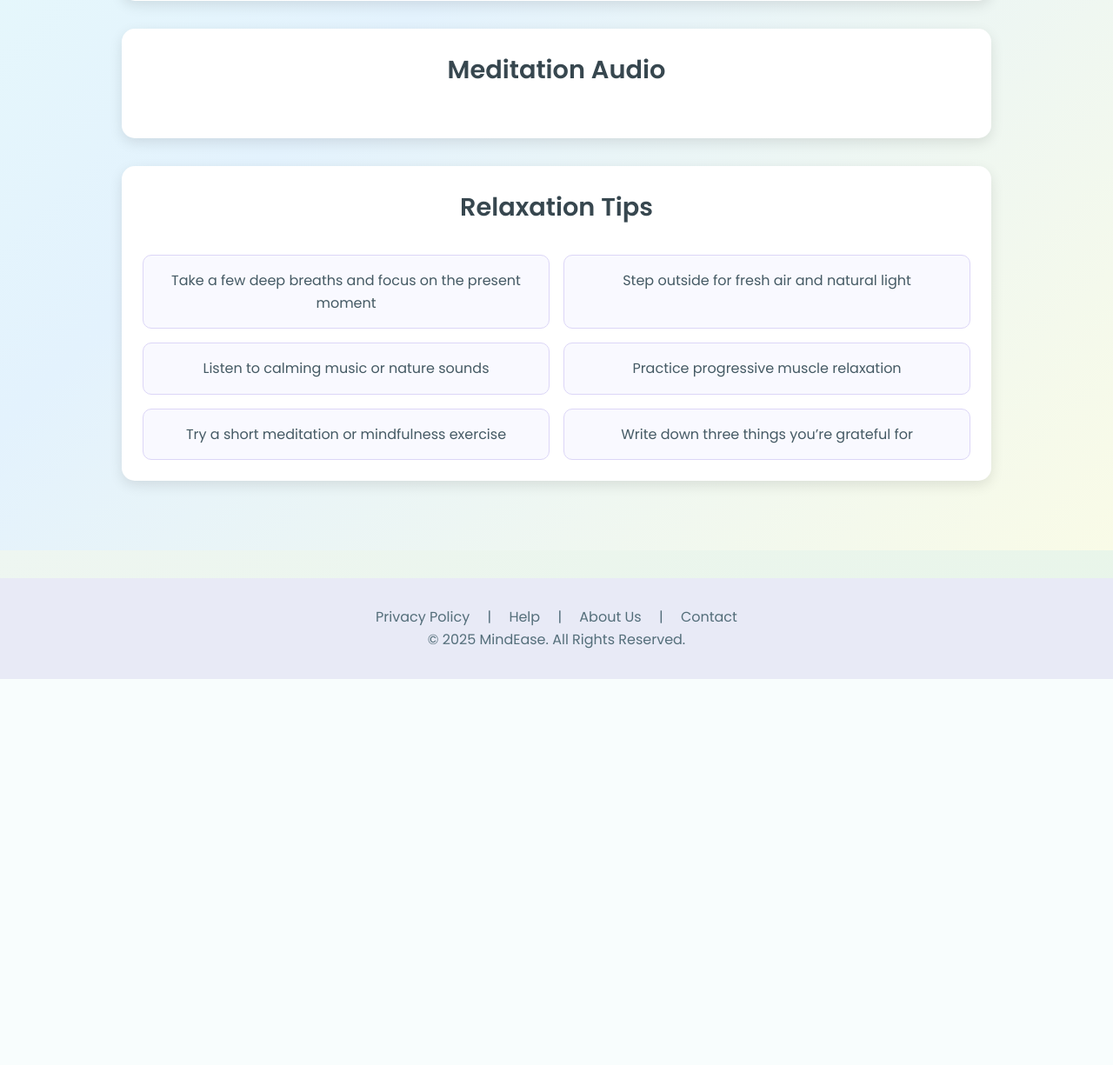
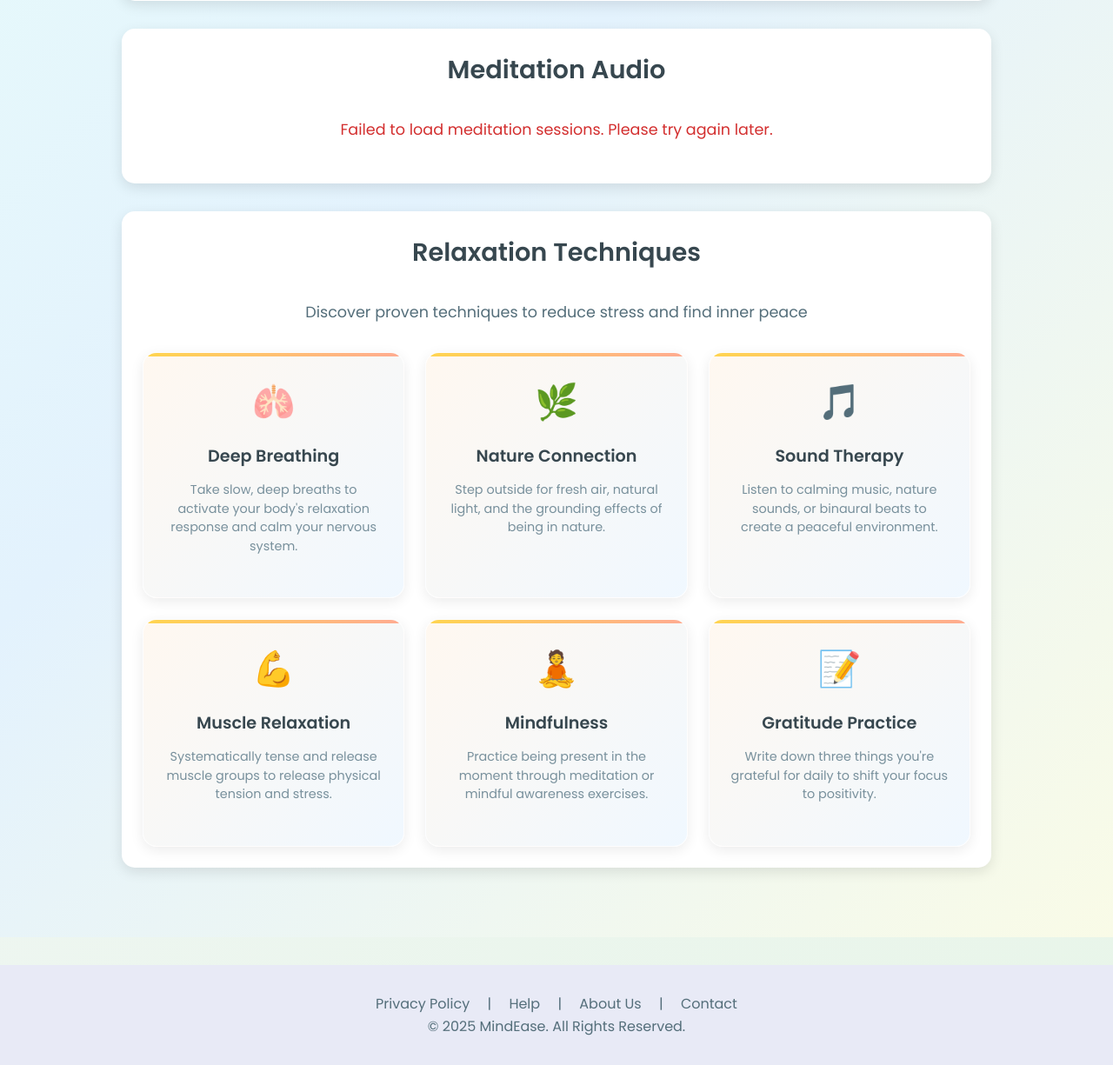
Before and after one commit to Pathum-Piyumal/MindEase, a PHP site: page /pages/calm_corner.html in a window 1280 px wide. Shown: the part 996-2221 px from the top of the page at 87% size. Before the commit the page ends 1777 px from the top, so only its background shows below. Run offline with PHP 8.4, Linux system fonts and the light colour scheme.

Commit message:
update:carm corner pages

```diff
--- a/public/css/calm_corner.css
+++ b/public/css/calm_corner.css
@@ -340,14 +340,159 @@ background: linear-gradient(135deg, #e9fff9, #e3f2fd, #f9fbe7);
 }
 
 }
+/* Meditation Grid */
+.meditation-grid {
+    display: grid;
+    grid-template-columns: repeat(auto-fit, minmax(300px, 1fr));
+    gap: 1.5rem;
+    margin-top: 2rem;
+}
+
 .meditation-card {
-    background: #faf5ff;
-    padding: 15px;
-    margin: 10px 0;
-    border-radius: 12px;
-    box-shadow: 0 3px 8px rgba(0,0,0,0.1);
+    background: linear-gradient(135deg, #f8f9ff, #e8f5e9);
+    padding: 1.5rem;
+    border-radius: 16px;
+    box-shadow: 0 4px 15px rgba(0, 0, 0, 0.08);
+    border: 1px solid rgba(255, 255, 255, 0.8);
+    transition: all 0.3s ease;
+    position: relative;
+    overflow: hidden;
+}
+
+.meditation-card::before {
+    content: '';
+    position: absolute;
+    top: 0;
+    left: 0;
+    right: 0;
+    height: 4px;
+    background: linear-gradient(90deg, #A8E6CF, #B3E5FC);
+}
+
+.meditation-card:hover {
+    transform: translateY(-5px);
+    box-shadow: 0 8px 25px rgba(0, 0, 0, 0.15);
+}
+
+.meditation-card h4 {
+    color: #37474f;
+    font-size: 1.3rem;
+    font-weight: 600;
+    margin-bottom: 0.5rem;
+}
+
+.meditation-card .category {
+    display: inline-block;
+    background: #A8E6CF;
+    color: #2e3a47;
+    padding: 0.25rem 0.75rem;
+    border-radius: 20px;
+    font-size: 0.8rem;
+    font-weight: 500;
+    margin-bottom: 1rem;
+}
+
+.meditation-card .duration {
+    color: #78909C;
+    font-size: 0.9rem;
+    margin-bottom: 1rem;
+    display: flex;
+    align-items: center;
+    gap: 0.5rem;
+}
+
+.meditation-card .duration::before {
+    content: '⏱️';
 }
 
 .meditation-card audio {
     width: 100%;
+    margin-top: 1rem;
+    border-radius: 8px;
 }
+
+.meditation-card .progress-bar {
+    width: 100%;
+    height: 4px;
+    background: #e0e0e0;
+    border-radius: 2px;
+    margin: 0.5rem 0;
+    overflow: hidden;
+}
+
+.meditation-card .progress-fill {
+    height: 100%;
+    background: linear-gradient(90deg, #A8E6CF, #B3E5FC);
+    border-radius: 2px;
+    transition: width 0.3s ease;
+}
+
+/* Techniques Grid */
+.techniques-grid {
+    display: grid;
+    grid-template-columns: repeat(auto-fit, minmax(280px, 1fr));
+    gap: 1.5rem;
+    margin-top: 2rem;
+}
+
+.technique-card {
+    background: linear-gradient(135deg, #fff8f0, #f0f8ff);
+    padding: 1.5rem;
+    border-radius: 16px;
+    box-shadow: 0 4px 15px rgba(0, 0, 0, 0.08);
+    border: 1px solid rgba(255, 255, 255, 0.8);
+    transition: all 0.3s ease;
+    text-align: center;
+    position: relative;
+    overflow: hidden;
+}
+
+.technique-card::before {
+    content: '';
+    position: absolute;
+    top: 0;
+    left: 0;
+    right: 0;
+    height: 4px;
+    background: linear-gradient(90deg, #FFD54F, #FFAB91);
+}
+
+.technique-card:hover {
+    transform: translateY(-5px);
+    box-shadow: 0 8px 25px rgba(0, 0, 0, 0.15);
+}
+
+.technique-icon {
+    font-size: 2.5rem;
+    margin-bottom: 1rem;
+    display: block;
+}
+
+.technique-card h3 {
+    color: #37474f;
+    font-size: 1.2rem;
+    font-weight: 600;
+    margin-bottom: 0.75rem;
+}
+
+.technique-card p {
+    color: #78909C;
+    font-size: 0.9rem;
+    line-height: 1.5;
+}
+
+/* Responsive adjustments */
+@media (max-width: 768px) {
+    .meditation-grid {
+        grid-template-columns: 1fr;
+    }
+
+    .techniques-grid {
+        grid-template-columns: 1fr;
+    }
+
+    .meditation-card,
+    .technique-card {
+        padding: 1rem;
+    }
+}
--- a/public/js/script.js
+++ b/public/js/script.js
@@ -186,22 +186,57 @@ document.addEventListener('DOMContentLoaded', () => {
   updateWeeklySessions();
 });
 async function loadMeditationAudio() {
+    try {
         const response = await fetch('../../backend/api/meditations.php');
         const data = await response.json();
 
         const container = document.getElementById("meditation-list");
 
+        if (data.length === 0) {
+            container.innerHTML = '<p style="color: #78909C; font-style: italic;">No meditation sessions available at the moment.</p>';
+            return;
+        }
+
+        container.innerHTML = '';
+
         data.forEach(item => {
-        container.innerHTML += `
-            <div class="meditation-card">
+            const card = document.createElement('div');
+            card.className = 'meditation-card';
+
+            card.innerHTML = `
                 <h4>${item.title}</h4>
-                <p>Duration: ${item.duration}</p>
-                <audio controls>
+                <span class="category">${item.category || 'General'}</span>
+                <div class="duration">${item.duration}</div>
+                <audio controls preload="none">
                     <source src="${item.url}" type="audio/mpeg">
+                    Your browser does not support the audio element.
                 </audio>
+                <div class="progress-bar">
+                    <div class="progress-fill" style="width: 0%;"></div>
                 </div>
             `;
+
+            // Add progress tracking
+            const audio = card.querySelector('audio');
+            const progressFill = card.querySelector('.progress-fill');
+
+            audio.addEventListener('timeupdate', () => {
+                const progress = (audio.currentTime / audio.duration) * 100;
+                progressFill.style.width = progress + '%';
             });
+
+            audio.addEventListener('ended', () => {
+                progressFill.style.width = '100%';
+                // Could add completion tracking here
+            });
+
+            container.appendChild(card);
+        });
+    } catch (error) {
+        console.error('Error loading meditation audio:', error);
+        const container = document.getElementById("meditation-list");
+        container.innerHTML = '<p style="color: #d32f2f;">Failed to load meditation sessions. Please try again later.</p>';
+    }
 }
 
 loadMeditationAudio();
--- a/public/pages/calm_corner.html
+++ b/public/pages/calm_corner.html
@@ -114,14 +114,39 @@
       </div>
 
       <div class="content-box">
-        <h2>Relaxation Tips</h2>
-        <div class="grid">
-          <div class="tip">Take a few deep breaths and focus on the present moment</div>
-          <div class="tip">Step outside for fresh air and natural light</div>
-          <div class="tip">Listen to calming music or nature sounds</div>
-          <div class="tip">Practice progressive muscle relaxation</div>
-          <div class="tip">Try a short meditation or mindfulness exercise</div>
-          <div class="tip">Write down three things you’re grateful for</div>
+        <h2>Relaxation Techniques</h2>
+        <p class="section-description">Discover proven techniques to reduce stress and find inner peace</p>
+        <div class="techniques-grid">
+          <div class="technique-card">
+            <div class="technique-icon">🫁</div>
+            <h3>Deep Breathing</h3>
+            <p>Take slow, deep breaths to activate your body's relaxation response and calm your nervous system.</p>
+          </div>
+          <div class="technique-card">
+            <div class="technique-icon">🌿</div>
+            <h3>Nature Connection</h3>
+            <p>Step outside for fresh air, natural light, and the grounding effects of being in nature.</p>
+          </div>
+          <div class="technique-card">
+            <div class="technique-icon">🎵</div>
+            <h3>Sound Therapy</h3>
+            <p>Listen to calming music, nature sounds, or binaural beats to create a peaceful environment.</p>
+          </div>
+          <div class="technique-card">
+            <div class="technique-icon">💪</div>
+            <h3>Muscle Relaxation</h3>
+            <p>Systematically tense and release muscle groups to release physical tension and stress.</p>
+          </div>
+          <div class="technique-card">
+            <div class="technique-icon">🧘</div>
+            <h3>Mindfulness</h3>
+            <p>Practice being present in the moment through meditation or mindful awareness exercises.</p>
+          </div>
+          <div class="technique-card">
+            <div class="technique-icon">📝</div>
+            <h3>Gratitude Practice</h3>
+            <p>Write down three things you're grateful for daily to shift your focus to positivity.</p>
+          </div>
         </div>
       </div>
     </section>
```
Lines whose indentation alone changed are shown as unchanged.
